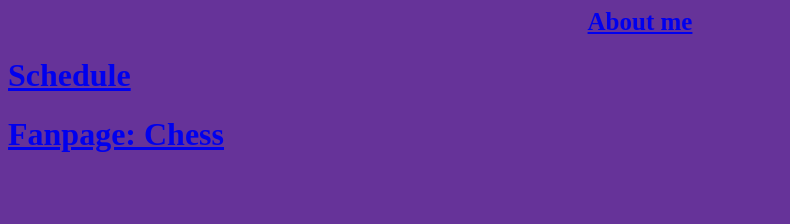
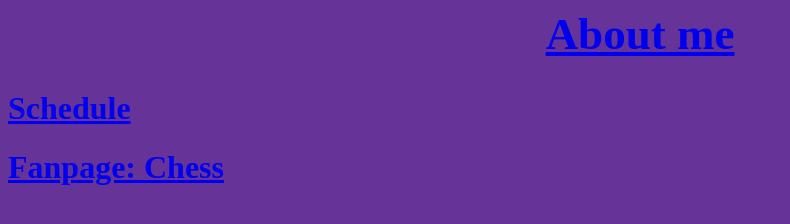
Before and after one commit to LGFRESH123/LGFRESH123.github.io, a plain HTML site: page index.html in a window 1280 px wide. Shown: the whole page, without its empty margins (0-790 px from the left). Drawn offline with Linux system fonts and the light colour scheme.

Commit message:
Update index.html

```diff
--- a/index.html
+++ b/index.html
@@ -11,7 +11,7 @@
       </title>
     </head>
     <body style="background-color: rebeccapurple;" vlink="white">
-      <h1 style="text-align: center; font-size: 25px;">
+      <h1 style="text-align: center; font-size: 45px;">
       <a href="All about me Edwardo Garcia ll.html">About me</a>
       </h1>
       <h1>
```
